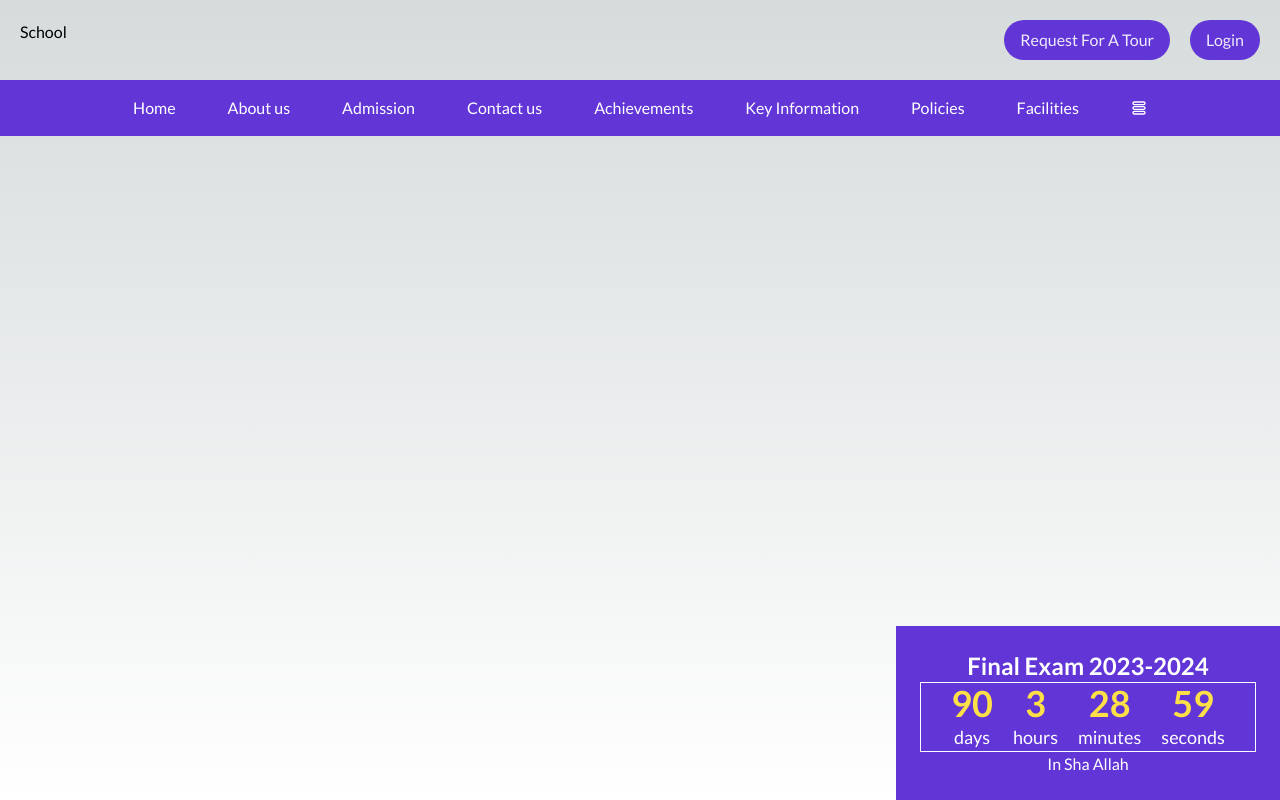
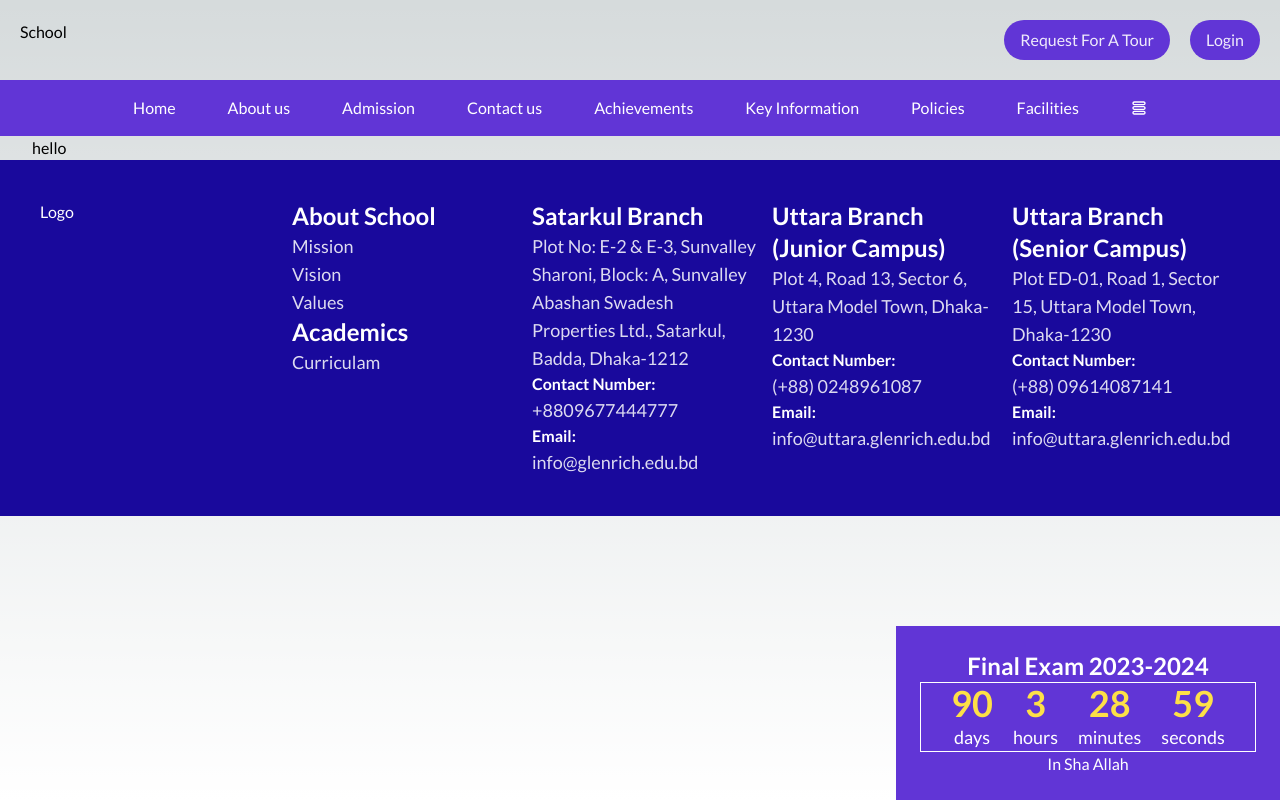
Before and after one commit to ifshad/zariq-interview-assignment, a Next.js app: page / in a window 1280 px wide. Built offline with nearby package versions, Linux system fonts and the light colour scheme.

Commit message:
footer section completed

```diff
--- a/app/layout.js
+++ b/app/layout.js
@@ -1,6 +1,7 @@
 import { Inter, Lato } from "next/font/google";
 import "./globals.css";
 import Header from "@/components/Layout/Header";
+import Footer from "@/components/Layout/Footer";
 
 const inter = Inter({ subsets: ["latin"] });
 const lato = Lato({
@@ -19,6 +20,7 @@ export default function RootLayout({ children }) {
       <body className={`min-h-screen ${lato.className}`}>
         <Header />
         {children}
+        <Footer />
       </body>
     </html>
   );
--- a/app/page.js
+++ b/app/page.js
@@ -3,6 +3,7 @@ import ExamReminder from "@/components/ExamReminder/page";
 export default function Home() {
   return (
     <div className="container">
+      <h1>hello</h1>
       <ExamReminder />
     </div>
   );
--- /dev/null
+++ b/components/Layout/Footer.jsx
@@ -0,0 +1,72 @@
+import { drawerItemsList } from "@/constants/navigationData";
+import Link from "next/link";
+import React from "react";
+
+export default function Footer() {
+  return (
+    <div className="bg-accent-color text-primary-color">
+      <div className="container grid grid-cols-1 md:grid-cols-10 space-x-3 p-10">
+        {/* Logo */}
+        <div className="col-span-2">Logo</div>
+        {/* Abouts */}
+        <div className="col-span-2">
+          <div>
+            <h1 className="text-2xl font-semibold">About School</h1>
+            <p className="opacity-85 text-lg">
+              <Link
+                className="hover:opacity-100 transition-opacity duration-200"
+                href="/"
+              >
+                Mission
+              </Link>
+            </p>
+            <p className="opacity-85 text-lg">
+              <Link
+                className="hover:opacity-100 transition-opacity duration-200"
+                href="/"
+              >
+                Vision
+              </Link>
+            </p>
+            <p className="opacity-85 text-lg">
+              <Link
+                className="hover:opacity-100 transition-opacity duration-200"
+                href="/"
+              >
+                Values
+              </Link>
+            </p>
+          </div>
+          <div>
+            <h1 className="text-2xl font-semibold">Academics</h1>
+            <p className="opacity-85 text-lg">
+              <Link
+                className="hover:opacity-100 transition-opacity duration-200"
+                href="/"
+              >
+                Curriculam
+              </Link>
+            </p>
+          </div>
+        </div>
+        {/* Campuses */}
+        <div className="col-span-6 grid grid-cols-1 md:grid-cols-3 gap-3">
+          {drawerItemsList.map((item, index) => (
+            <div key={index}>
+              <h1 className="text-2xl font-semibold">{item.branch}</h1>
+              <p className="opacity-85 text-lg">{item.address}</p>
+              <div className="">
+                <p className="font-bold">Contact Number:</p>
+                <p className="opacity-85 text-lg">{item.contactNumber}</p>
+              </div>
+              <div className="">
+                <p className="font-bold">Email:</p>
+                <p className="opacity-85 text-lg">{item.email}</p>
+              </div>
+            </div>
+          ))}
+        </div>
+      </div>
+    </div>
+  );
+}
--- a/components/Layout/Header.jsx
+++ b/components/Layout/Header.jsx
@@ -3,164 +3,7 @@ import Link from "next/link";
 import React, { useState } from "react";
 import { TiThMenuOutline } from "react-icons/ti";
 import { IoCloseCircleOutline } from "react-icons/io5";
-
-const navListItems = [
-  {
-    id: 1,
-    title: "Home",
-    link: "/",
-  },
-  {
-    id: 2,
-    title: "About us",
-    link: "/about-us",
-    subMenu: [
-      {
-        id: 21,
-        title: "Vision, Mission and Values",
-        link: "/about-us/vision-mission-values",
-      },
-      {
-        id: 22,
-        title: "Why choose us",
-        link: "/about-us/why-choose-us",
-      },
-      {
-        id: 23,
-        title: "Principal Message",
-        link: "/about-us/principal-message",
-      },
-      {
-        id: 24,
-        title: "Our Team",
-        link: "/about-us/our-team",
-      },
-      {
-        id: 25,
-        title: "Curriculum",
-        link: "/about-us/curriculum",
-      },
-      {
-        id: 26,
-        title: "History",
-        link: "/about-us/history",
-      },
-      {
-        id: 27,
-        title: "Campus",
-        link: "/about-us/campus",
-      },
-      {
-        id: 28,
-        title: "Upcoming Events",
-        link: "/about-us/upcoming-events",
-      },
-      {
-        id: 29,
-        title: "Gallery",
-        link: "/about-us/gallery",
-      },
-    ],
-  },
-  {
-    id: 3,
-    title: "Admission",
-    link: "/admission",
-    subMenu: [
-      {
-        id: 31,
-        title: "A brief admission Procedure",
-        link: "/admission/procedure",
-      },
-      {
-        id: 32,
-        title: "Scholarship",
-        link: "/admission/scholarship",
-      },
-      {
-        id: 33,
-        title: "School fees",
-        link: "/admission/school-fees",
-      },
-      {
-        id: 34,
-        title: "Withdrawal Policy",
-        link: "/admission/withdrawal-policy",
-      },
-      {
-        id: 35,
-        title: "FAQ on Admissions",
-        link: "/admission/faq",
-      },
-      {
-        id: 36,
-        title: "How to Apply",
-        link: "/admission/how-to-apply",
-      },
-      {
-        id: 37,
-        title: "Apply Online",
-        link: "/admission/apply-online",
-      },
-      {
-        id: 38,
-        title: "Online Payment",
-        link: "/admission/online-payment",
-      },
-    ],
-  },
-  {
-    id: 4,
-    title: "Contact us",
-    link: "/contact-us",
-  },
-  {
-    id: 5,
-    title: "Achievements",
-    link: "/achievements",
-  },
-  {
-    id: 6,
-    title: "Key Information",
-    link: "/key-information",
-  },
-  {
-    id: 7,
-    title: "Policies",
-    link: "/policies",
-    refUrl: "DPS STS School",
-  },
-  {
-    id: 8,
-    title: "Facilities",
-    link: "/facilities",
-  },
-];
-
-const drawerItemsList = [
-  {
-    branch: "Satarkul Branch",
-    contactNumber: "+8809677444777",
-    email: "info@glenrich.edu.bd",
-    address:
-      "Plot No: E-2 & E-3, Sunvalley Sharoni, Block: A, Sunvalley Abashan Swadesh Properties Ltd., Satarkul, Badda, Dhaka-1212",
-    visitCampus: "Visit Satarkul Campus",
-  },
-  {
-    branch: "Uttara Branch (Junior Campus)",
-    contactNumber: "(+88) 0248961087",
-    email: "info@uttara.glenrich.edu.bd",
-    address: "Plot 4, Road 13, Sector 6, Uttara Model Town, Dhaka-1230",
-    visitCampus: "Visit Uttara Campus",
-  },
-  {
-    branch: "Uttara Branch (Senior Campus)",
-    contactNumber: "(+88) 09614087141",
-    email: "info@uttara.glenrich.edu.bd",
-    address: "Plot ED-01, Road 1, Sector 15, Uttara Model Town, Dhaka-1230",
-    visitCampus: "Visit Uttara Campus",
-  },
-];
+import { drawerItemsList, navListItems } from "@/constants/navigationData";
 
 export default function Header() {
   const [subMenu, setSubMenu] = useState(null);
@@ -232,9 +75,7 @@ export default function Header() {
           isOpen ? "translate-x-0" : "-translate-x-96"
         } transition-all duration-500 overflow-y-scroll top-0 left-0`}
       >
-        <div
-          className="flex justify-between p-3"
-        >
+        <div className="flex justify-between p-3">
           <div>logo</div>
           <button onClick={() => setIsOpen(false)} className="text-4xl">
             <IoCloseCircleOutline />
--- /dev/null
+++ b/constants/navigationData.js
@@ -0,0 +1,157 @@
+export const navListItems = [
+  {
+    id: 1,
+    title: "Home",
+    link: "/",
+  },
+  {
+    id: 2,
+    title: "About us",
+    link: "/about-us",
+    subMenu: [
+      {
+        id: 21,
+        title: "Vision, Mission and Values",
+        link: "/about-us/vision-mission-values",
+      },
+      {
+        id: 22,
+        title: "Why choose us",
+        link: "/about-us/why-choose-us",
+      },
+      {
+        id: 23,
+        title: "Principal Message",
+        link: "/about-us/principal-message",
+      },
+      {
+        id: 24,
+        title: "Our Team",
+        link: "/about-us/our-team",
+      },
+      {
+        id: 25,
+        title: "Curriculum",
+        link: "/about-us/curriculum",
+      },
+      {
+        id: 26,
+        title: "History",
+        link: "/about-us/history",
+      },
+      {
+        id: 27,
+        title: "Campus",
+        link: "/about-us/campus",
+      },
+      {
+        id: 28,
+        title: "Upcoming Events",
+        link: "/about-us/upcoming-events",
+      },
+      {
+        id: 29,
+        title: "Gallery",
+        link: "/about-us/gallery",
+      },
+    ],
+  },
+  {
+    id: 3,
+    title: "Admission",
+    link: "/admission",
+    subMenu: [
+      {
+        id: 31,
+        title: "A brief admission Procedure",
+        link: "/admission/procedure",
+      },
+      {
+        id: 32,
+        title: "Scholarship",
+        link: "/admission/scholarship",
+      },
+      {
+        id: 33,
+        title: "School fees",
+        link: "/admission/school-fees",
+      },
+      {
+        id: 34,
+        title: "Withdrawal Policy",
+        link: "/admission/withdrawal-policy",
+      },
+      {
+        id: 35,
+        title: "FAQ on Admissions",
+        link: "/admission/faq",
+      },
+      {
+        id: 36,
+        title: "How to Apply",
+        link: "/admission/how-to-apply",
+      },
+      {
+        id: 37,
+        title: "Apply Online",
+        link: "/admission/apply-online",
+      },
+      {
+        id: 38,
+        title: "Online Payment",
+        link: "/admission/online-payment",
+      },
+    ],
+  },
+  {
+    id: 4,
+    title: "Contact us",
+    link: "/contact-us",
+  },
+  {
+    id: 5,
+    title: "Achievements",
+    link: "/achievements",
+  },
+  {
+    id: 6,
+    title: "Key Information",
+    link: "/key-information",
+  },
+  {
+    id: 7,
+    title: "Policies",
+    link: "/policies",
+    refUrl: "DPS STS School",
+  },
+  {
+    id: 8,
+    title: "Facilities",
+    link: "/facilities",
+  },
+];
+
+export const drawerItemsList = [
+  {
+    branch: "Satarkul Branch",
+    contactNumber: "+8809677444777",
+    email: "info@glenrich.edu.bd",
+    address:
+      "Plot No: E-2 & E-3, Sunvalley Sharoni, Block: A, Sunvalley Abashan Swadesh Properties Ltd., Satarkul, Badda, Dhaka-1212",
+    visitCampus: "Visit Satarkul Campus",
+  },
+  {
+    branch: "Uttara Branch (Junior Campus)",
+    contactNumber: "(+88) 0248961087",
+    email: "info@uttara.glenrich.edu.bd",
+    address: "Plot 4, Road 13, Sector 6, Uttara Model Town, Dhaka-1230",
+    visitCampus: "Visit Uttara Campus",
+  },
+  {
+    branch: "Uttara Branch (Senior Campus)",
+    contactNumber: "(+88) 09614087141",
+    email: "info@uttara.glenrich.edu.bd",
+    address: "Plot ED-01, Road 1, Sector 15, Uttara Model Town, Dhaka-1230",
+    visitCampus: "Visit Uttara Campus",
+  },
+];
```
